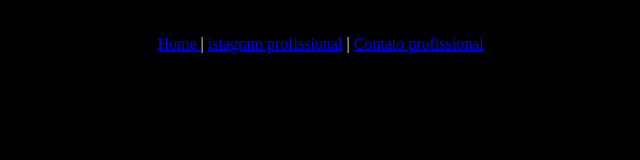
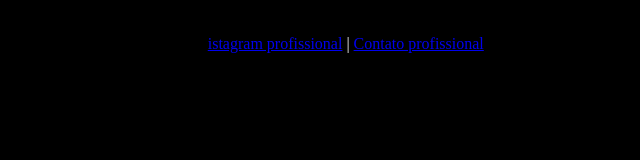
Before and after one commit to PedroHSdeAlmeida/tarefa_design_1, a plain HTML site: page tarefa_design_1/contatos.html in a window 1280 px wide. Shown: the full height of the page, 93-733 px from the left. Drawn offline with Linux system fonts and the light colour scheme.

Commit message:
alteração da pagina de contatos pois tinha feito errado.

```diff
--- a/tarefa_design_1/contatos.html
+++ b/tarefa_design_1/contatos.html
@@ -9,8 +9,6 @@
 <body style="background-color:black;">
     <div style="color: white; width: 50%;">
         <center><p><nav style="float: right ; margin-top: 3%;margin-right: 10%;">
-            <a href="index.html">Home </a>
-            |
             <a href="quemsomos.html">istagram profissional</a>
             |
             <a href="contato.html">Contato profissional</a>
```
